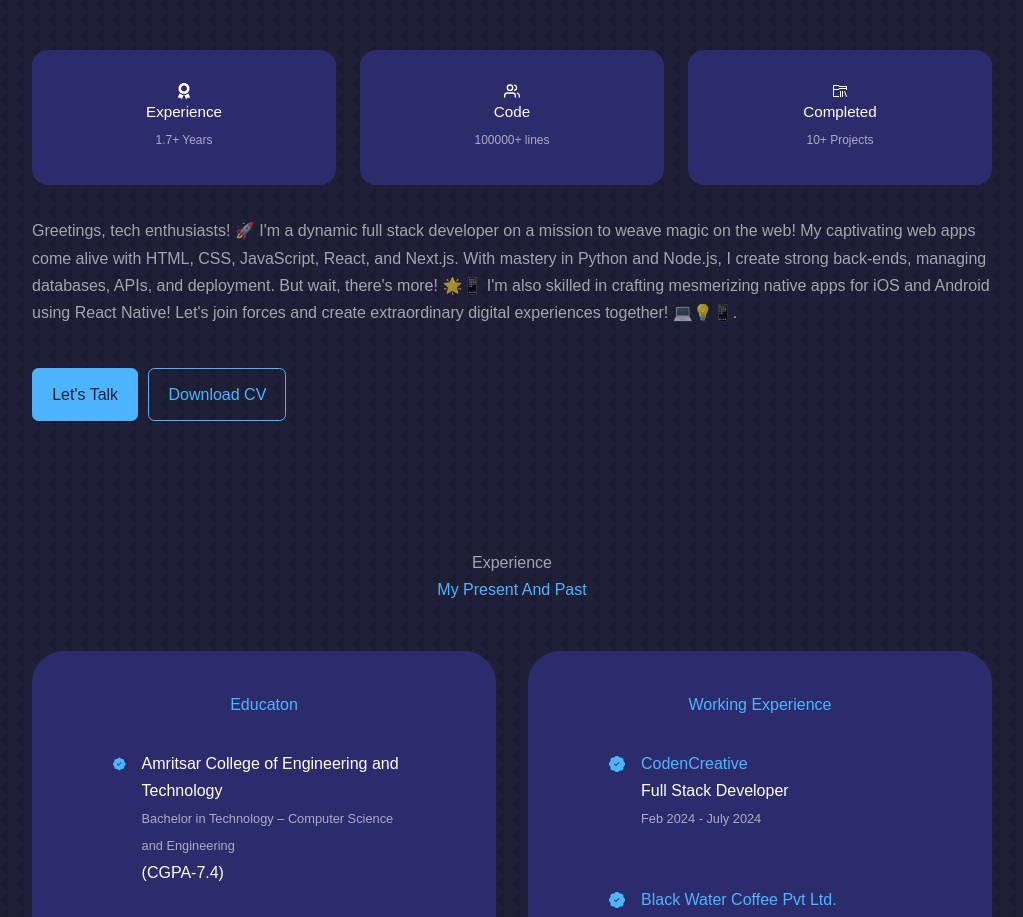
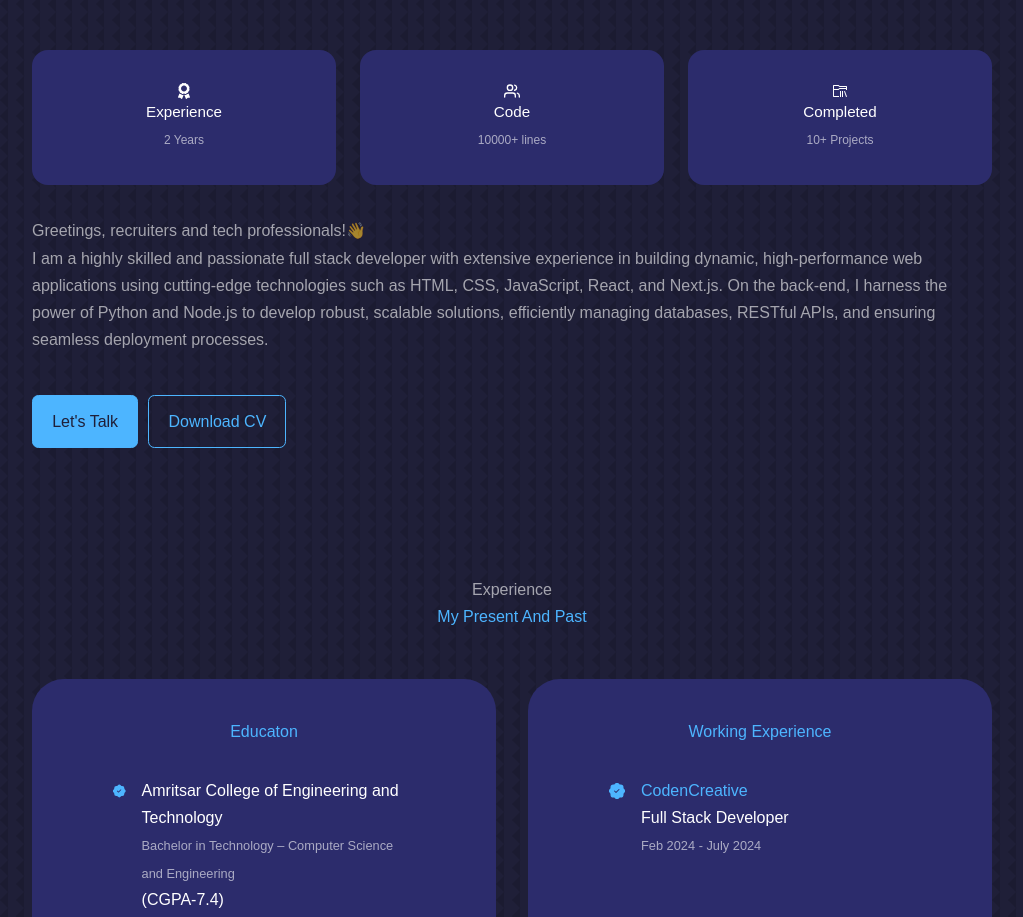
Before and after one commit to aditya74841/my_portfolio, a React (Create React App) app: page / in a window 1280 px wide. Shown: the part 980-1897 px from the top of the page, without its empty margins (128-1151 px from the left). Built offline with nearby package versions, Linux system fonts and the light colour scheme.

Commit message:
modified resume

```diff
--- a/src/components/about/About.jsx
+++ b/src/components/about/About.jsx
@@ -24,13 +24,13 @@ const About = () => {
             <article className="about__card">
               <FaAward className="about__icon mx-auto" />
               <h5>Experience</h5>
-              <small>1.7+ Years</small>
+              <small>2 Years</small>
             </article>
 
             <article className="about__card">
               <FiUsers className="about__icon mx-auto" />
               <h5>Code</h5>
-              <small>100000+ lines</small>
+              <small>10000+ lines</small>
             </article>
 
             <article className="about__card">
@@ -41,14 +41,14 @@ const About = () => {
           </div>
           <p>
             {" "}
-            Greetings, tech enthusiasts! 🚀 I'm a dynamic full stack developer
-            on a mission to weave magic on the web! My captivating web apps come
-            alive with HTML, CSS, JavaScript, React, and Next.js. With mastery
-            in Python and Node.js, I create strong back-ends, managing
-            databases, APIs, and deployment. But wait, there's more! 🌟📱 I'm
-            also skilled in crafting mesmerizing native apps for iOS and Android
-            using React Native! Let's join forces and create extraordinary
-            digital experiences together! 💻💡📱.
+            Greetings, recruiters and tech professionals!👋 <br />I am a highly
+            skilled and passionate full stack developer with extensive
+            experience in building dynamic, high-performance web applications
+            using cutting-edge technologies such as HTML, CSS, JavaScript,
+            React, and Next.js. On the back-end, I harness the power of Python
+            and Node.js to develop robust, scalable solutions, efficiently
+            managing databases, RESTful APIs, and ensuring seamless deployment
+            processes.
           </p>
           {/* <div style={{justifyContent:'space-between',alignItems:'center'}}> */}
           <a href="#contact" className="btn btn-primary">
```
Also changed, not shown: 1 other file (tests, documents, lock files or other folders).
